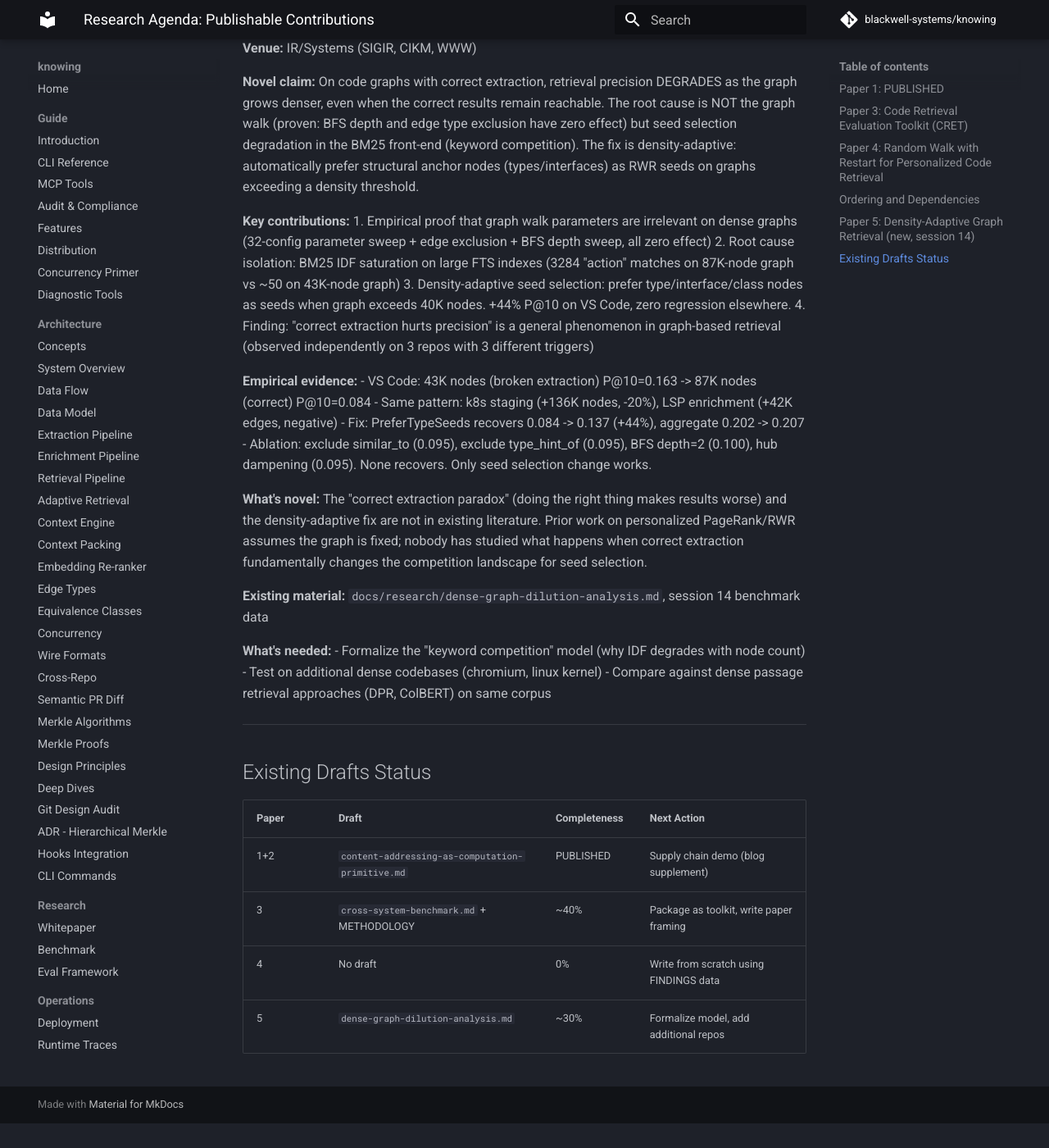
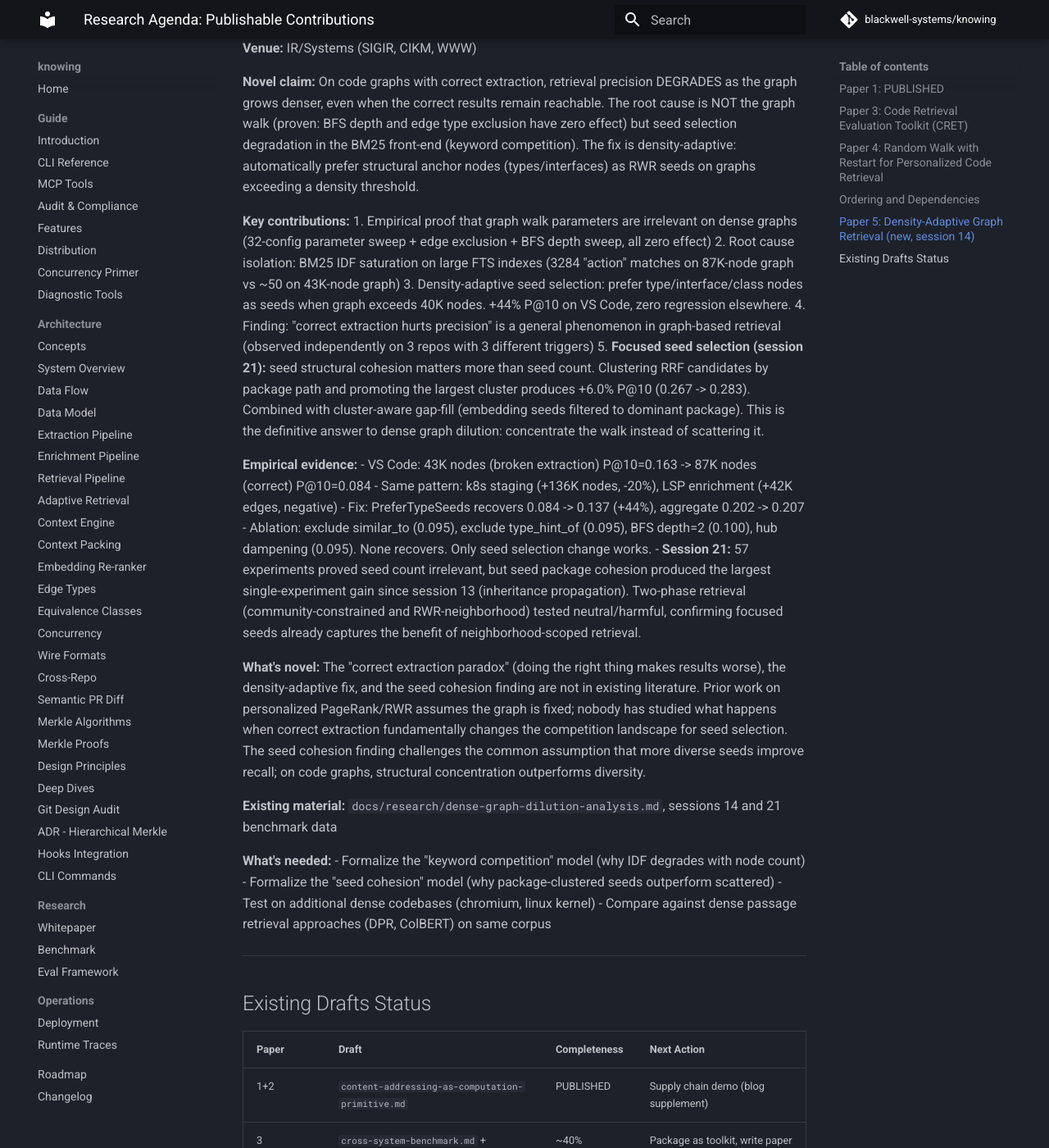
Before and after one commit to blackwell-systems/knowing, an MkDocs documentation site: the page built from docs/research/RESEARCH-AGENDA.md, in a window 1280 px wide and 1400 px high, scrolled down 2425 px. Shown: the whole window at 82% size. Built offline with MkDocs 1.6.1 and Material for MkDocs 9.7.7, drawn with Linux system fonts in a browser that asks for light colours; comment, search, counter and statistics services are not loaded; before the commit the page ends 3795 px from its top, so only the background shows below that.

Commit message:
docs: update research docs with focused seed selection findings
- dense-graph-dilution-analysis: focused seeds as definitive answer to
  dilution, open questions on adaptive activation and community BM25
- RESEARCH-AGENDA: contribution #5 (seed cohesion), updated evidence
  and novelty claims, new formalization target (seed cohesion model)

```diff
--- a/docs/research/RESEARCH-AGENDA.md
+++ b/docs/research/RESEARCH-AGENDA.md
@@ -120,22 +120,35 @@ RWR seeds on graphs exceeding a density threshold.
    graph exceeds 40K nodes. +44% P@10 on VS Code, zero regression elsewhere.
 4. Finding: "correct extraction hurts precision" is a general phenomenon in graph-based
    retrieval (observed independently on 3 repos with 3 different triggers)
+5. **Focused seed selection (session 21):** seed structural cohesion matters more than
+   seed count. Clustering RRF candidates by package path and promoting the largest
+   cluster produces +6.0% P@10 (0.267 -> 0.283). Combined with cluster-aware gap-fill
+   (embedding seeds filtered to dominant package). This is the definitive answer to
+   dense graph dilution: concentrate the walk instead of scattering it.
 
 **Empirical evidence:**
 - VS Code: 43K nodes (broken extraction) P@10=0.163 -> 87K nodes (correct) P@10=0.084
 - Same pattern: k8s staging (+136K nodes, -20%), LSP enrichment (+42K edges, negative)
 - Fix: PreferTypeSeeds recovers 0.084 -> 0.137 (+44%), aggregate 0.202 -> 0.207
 - Ablation: exclude similar_to (0.095), exclude type_hint_of (0.095), BFS depth=2 (0.100), hub dampening (0.095). None recovers. Only seed selection change works.
+- **Session 21:** 57 experiments proved seed count irrelevant, but seed package cohesion
+  produced the largest single-experiment gain since session 13 (inheritance propagation).
+  Two-phase retrieval (community-constrained and RWR-neighborhood) tested neutral/harmful,
+  confirming focused seeds already captures the benefit of neighborhood-scoped retrieval.
 
 **What's novel:** The "correct extraction paradox" (doing the right thing makes results
-worse) and the density-adaptive fix are not in existing literature. Prior work on
-personalized PageRank/RWR assumes the graph is fixed; nobody has studied what happens
-when correct extraction fundamentally changes the competition landscape for seed selection.
+worse), the density-adaptive fix, and the seed cohesion finding are not in existing
+literature. Prior work on personalized PageRank/RWR assumes the graph is fixed; nobody
+has studied what happens when correct extraction fundamentally changes the competition
+landscape for seed selection. The seed cohesion finding challenges the common assumption
+that more diverse seeds improve recall; on code graphs, structural concentration
+outperforms diversity.
 
-**Existing material:** `docs/research/dense-graph-dilution-analysis.md`, session 14 benchmark data
+**Existing material:** `docs/research/dense-graph-dilution-analysis.md`, sessions 14 and 21 benchmark data
 
 **What's needed:**
 - Formalize the "keyword competition" model (why IDF degrades with node count)
+- Formalize the "seed cohesion" model (why package-clustered seeds outperform scattered)
 - Test on additional dense codebases (chromium, linux kernel)
 - Compare against dense passage retrieval approaches (DPR, ColBERT) on same corpus
 
```
Also changed, not shown: docs/research/dense-graph-dilution-analysis.md (+13 -4 lines).
